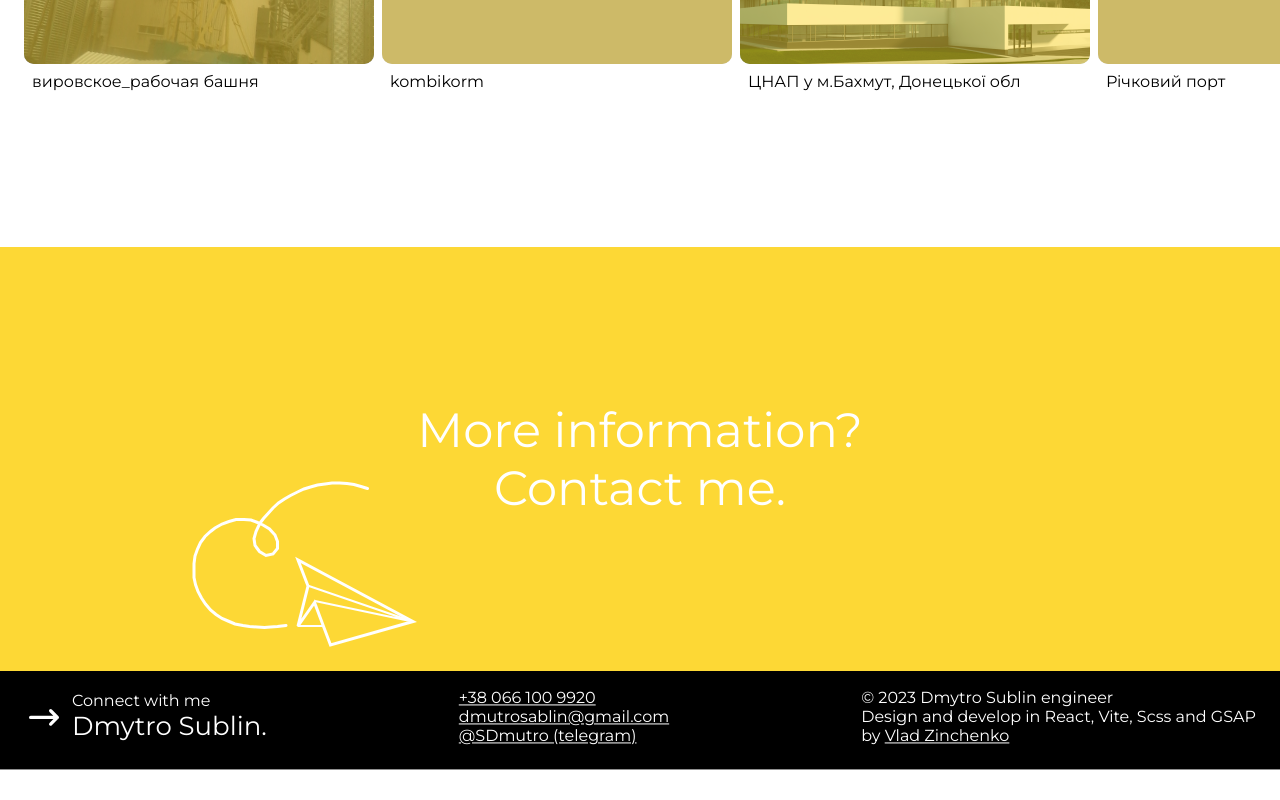
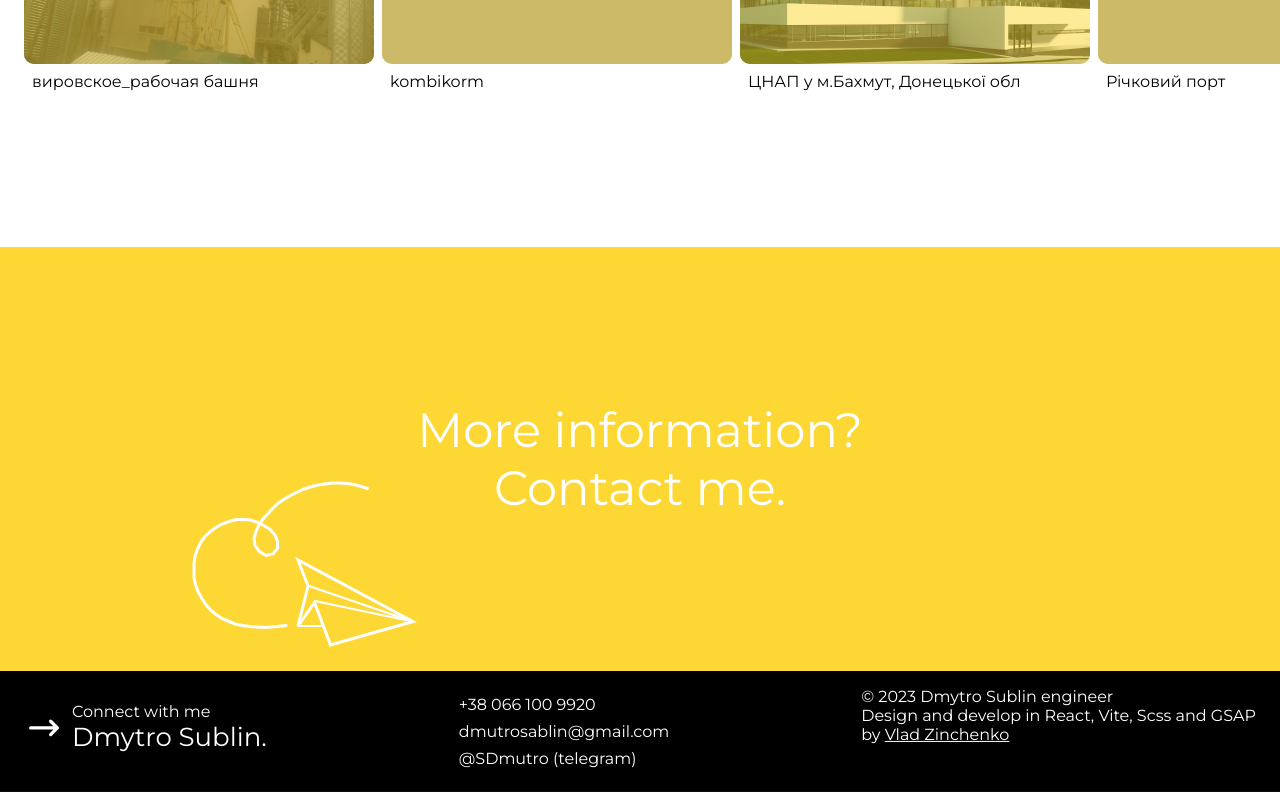
Before and after one commit to vladyslavZinchenko77/dsablin-engineer, a React (Vite) app: page / in a window 1280 px wide. Shown: the part 4176-4976 px from the top of the page. Before the commit the page ends 4952 px from the top, so only its background shows below. Built offline with nearby package versions, Linux system fonts and the light colour scheme; grey boxes are pictures that could not be loaded.

Commit message:
fixed footer

```diff
--- a/src/components/ui/Footer/Footer.scss
+++ b/src/components/ui/Footer/Footer.scss
@@ -27,6 +27,8 @@
         flex-direction: column;
         & a{
             color: $white-color;
+            text-decoration: none;
+            padding: 8px 0 0;
         }
         @media screen and (max-width: $tablet-min){
             padding-top: 24px;
```
